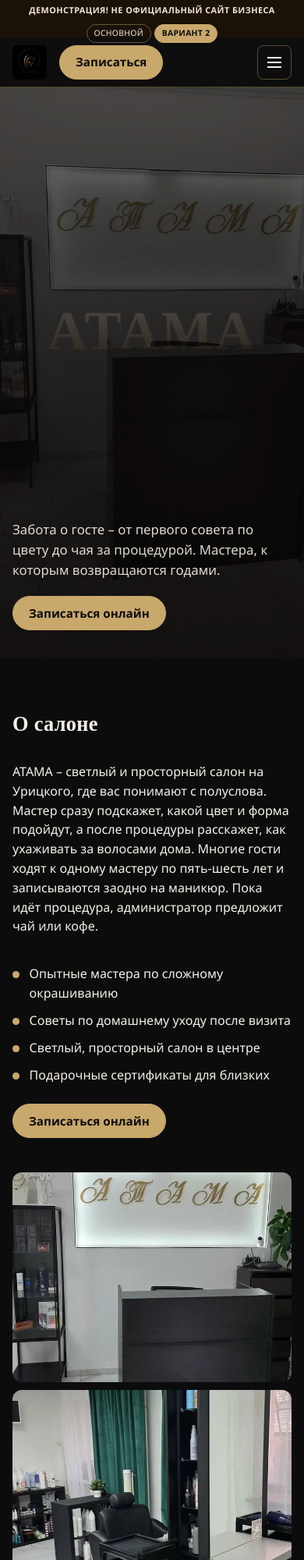
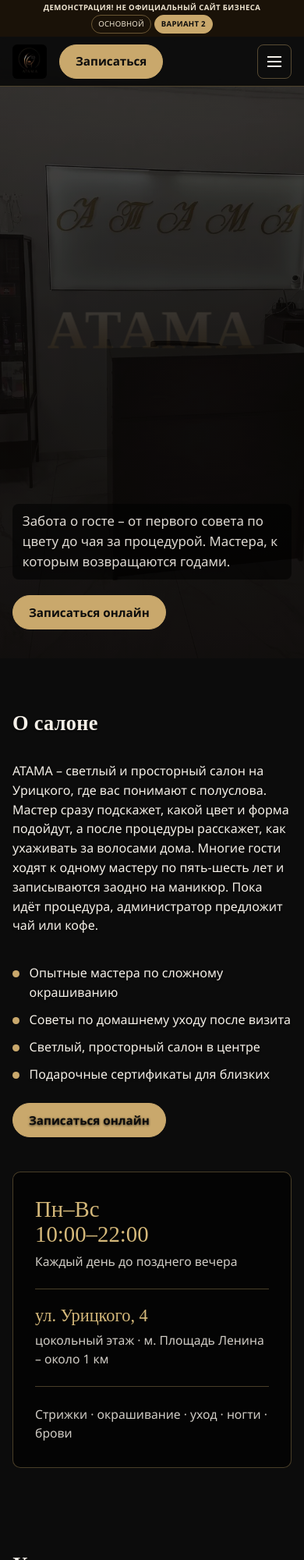
Before and after one commit to litviniuv/atama-nsk, a plain HTML site: page v2/index.html in a window 390 px wide. Shown: the top 2000 px of the page at 78% size. Drawn offline with Linux system fonts and the light colour scheme.

Commit message:
Demo site

```diff
--- a/css/styles.css
+++ b/css/styles.css
@@ -360,7 +360,7 @@ body.menu-open { overflow: hidden; }
   content: "";
   position: absolute;
   inset: 0;
-  background: linear-gradient(90deg, rgba(8,8,8,0.88) 0%, rgba(8,8,8,0.55) 48%, rgba(8,8,8,0.35) 100%),
+  background: linear-gradient(90deg, rgba(8,8,8,0.92) 0%, rgba(8,8,8,0.78) 50%, rgba(8,8,8,0.55) 100%),
               linear-gradient(0deg, rgba(8,8,8,0.75) 0%, transparent 45%);
 }
 
@@ -827,3 +827,19 @@ body.menu-open { overflow: hidden; }
     transition-duration: 0.01ms !important;
   }
 }
+
+/* About typographic panel (no photos outside gallery/hero/bg) */
+.about-panel{background:var(--black);color:var(--cream);border-radius:var(--radius);padding:2rem 1.75rem;display:flex;flex-direction:column;justify-content:center;gap:.4rem;border:1px solid var(--line)}
+.about-panel__big{font-family:var(--font-display);font-size:clamp(1.8rem,4vw,2.6rem);line-height:1.1;margin:0;color:var(--gold-bright)}
+.about-panel__big--sm{font-size:clamp(1.4rem,3vw,1.9rem)}
+.about-panel__line{margin:0;color:rgba(245,240,232,.85);font-size:.98rem}
+.about-panel__rule{border:0;border-top:1px solid var(--line);margin:1rem 0;width:100%}
+/* Galleries: whole photo inside viewport */
+.gallery-grid--interiors figure{aspect-ratio:9/16;max-height:calc(100svh - var(--demo-h) - var(--header-h) - 32px)}
+.gallery-grid--works figure{max-height:calc(100svh - var(--demo-h) - var(--header-h) - 32px)}
+/* Hero scrim stronger */
+.hero__inner h1,.hero__lead,.hero__eyebrow,.hero__promo{text-shadow:0 1px 3px rgba(0,0,0,.6)}
+@media (max-width: 480px) {
+  .demo-strip { max-height: none; row-gap: .2rem; padding: .25rem .5rem; font-size: .6rem; }
+  .demo-strip__switch a { min-height: 24px; padding: .1rem .5rem; font-size: .6rem; }
+}
--- a/v2/css/styles.css
+++ b/v2/css/styles.css
@@ -44,7 +44,7 @@ body.v2 .privacy-link-row a { color: rgba(245, 240, 232, 0.55); }
   inset: 0;
   z-index: -2;
   background: #0c0c0c center / cover no-repeat;
-  background-image: linear-gradient(180deg, rgba(8,6,4,0.35) 0%, rgba(8,6,4,0.78) 55%, rgba(8,6,4,0.92) 100%),
+  background-image: linear-gradient(180deg, rgba(8,6,4,0.55) 0%, rgba(8,6,4,0.82) 50%, rgba(8,6,4,0.93) 100%),
                     url("../../images/hero-interior.webp");
 }
 
@@ -276,3 +276,9 @@ body.v2 .about-points li::before { background: var(--gold); }
   .v2-hero__curtain { display: none; }
   .v2-reveal { clip-path: none; border-radius: 12px; }
 }
+
+body.v2 .about-panel{background:rgba(0,0,0,.6);backdrop-filter:blur(6px)}
+body.v2 .section__title,body.v2 .section p,body.v2 .section li{text-shadow:0 1px 3px rgba(0,0,0,.7)}
+.v2-hero__line{background:rgba(0,0,0,.55);padding:.6rem .8rem;border-radius:8px}
+.carousel__viewport{aspect-ratio:auto;height:min(640px,calc(100svh - var(--demo-h) - var(--header-h) - 120px));background:rgba(0,0,0,.6)}
+.carousel__slide img{object-fit:contain}
--- a/v2/index.html
+++ b/v2/index.html
@@ -84,13 +84,14 @@
           <a class="btn btn--accent" href="https://dikidi.net/1478588" target="_blank" rel="noopener noreferrer">Записаться онлайн</a>
         </p>
       </div>
-      <div class="about-aside">
-        <figure class="v2-reveal">
-          <img src="../images/interior-03.webp" width="721" height="1280" alt="Ресепшен ATAMA с золотой вывеской" loading="lazy">
-        </figure>
-        <figure class="v2-reveal">
-          <img src="../images/interior-01.webp" width="721" height="1280" alt="Рабочая станция для укладки волос" loading="lazy">
-        </figure>
+      <div class="about-panel">
+        <p class="about-panel__big">Пн–Вс<br>10:00–22:00</p>
+        <p class="about-panel__line">Каждый день до позднего вечера</p>
+        <hr class="about-panel__rule">
+        <p class="about-panel__big about-panel__big--sm">ул. Урицкого, 4</p>
+        <p class="about-panel__line">цокольный этаж · м. Площадь Ленина – около 1 км</p>
+        <hr class="about-panel__rule">
+        <p class="about-panel__line">Стрижки · окрашивание · уход · ногти · брови</p>
       </div>
     </div>
   </section>
```
Also changed, not shown: index.html (+8 -7 lines).
